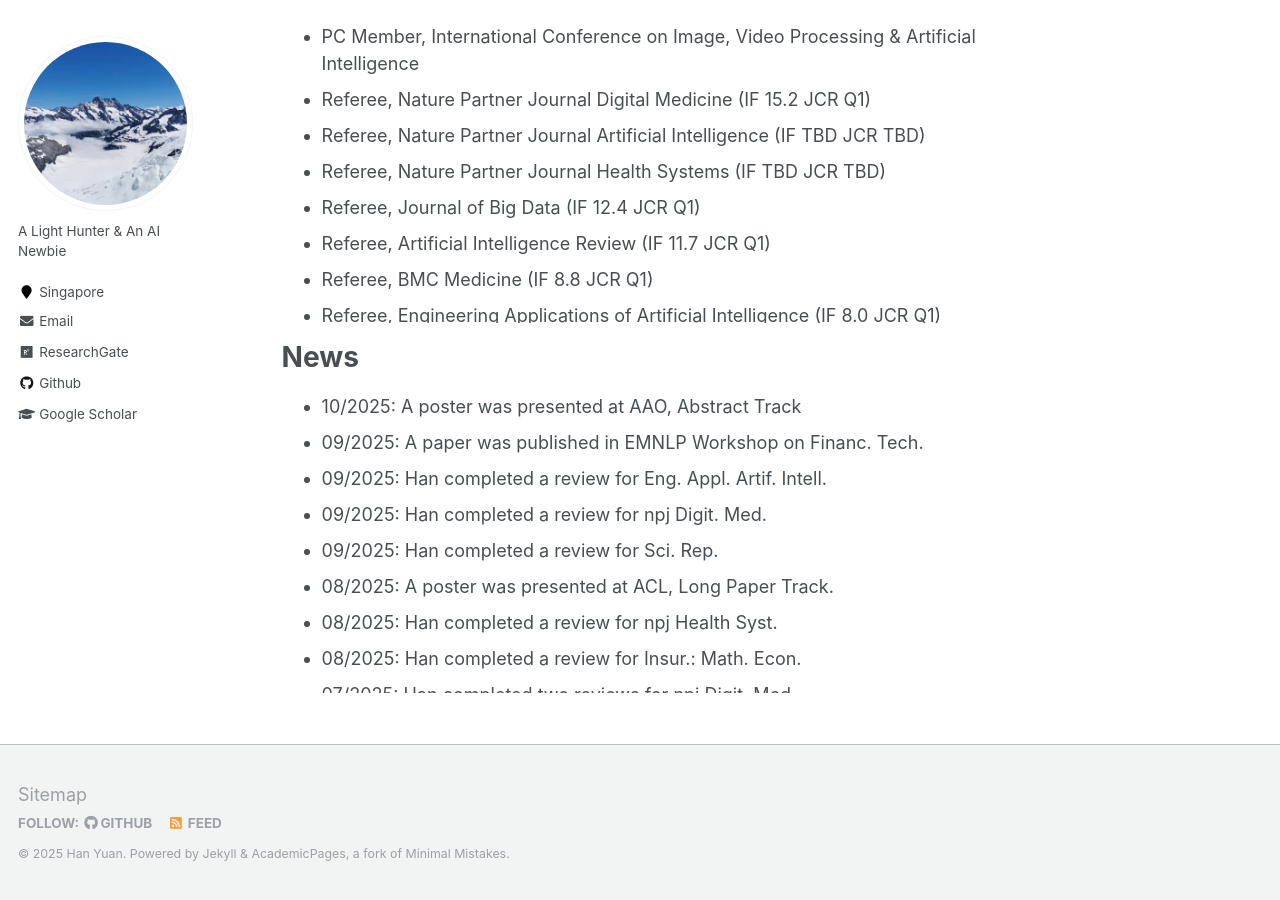
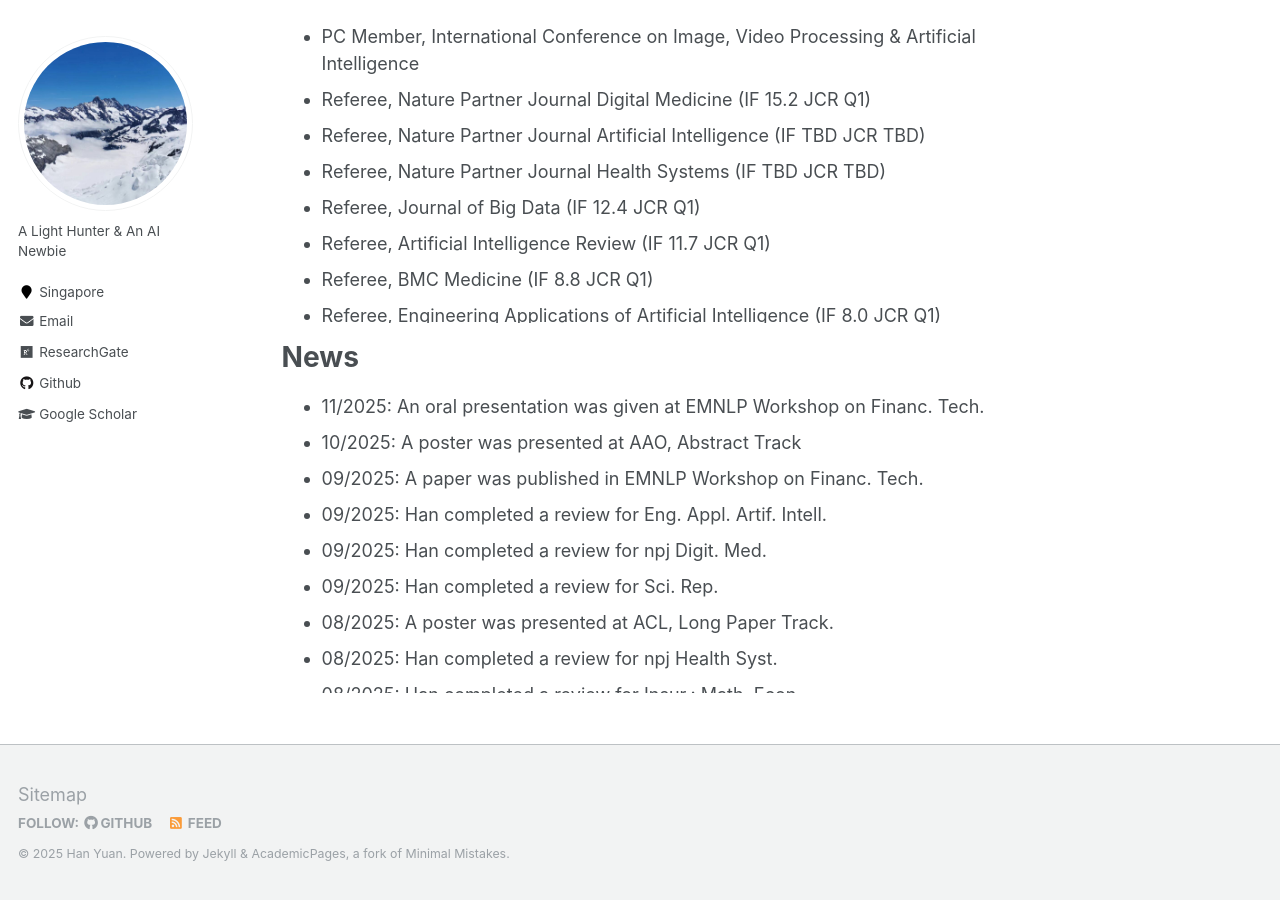
Before and after one commit to Han-Yuan-Med/Han-Yuan-Med.github.io, a Jekyll site: the page built from _pages/about.md, in a window 1280 px wide and 900 px high, scrolled down 968 px. Built offline with Jekyll 4.4.1, drawn with Linux system fonts in a browser that asks for light colours.

Commit message:
Update about.md

```diff
--- a/_pages/about.md
+++ b/_pages/about.md
@@ -56,6 +56,7 @@ Thank you for visiting my academic website. I invite you to explore the [publica
 
 # News
 <ul style="width: auto; height: 300px; overflow: auto">
+  <li>11/2025: An oral presentation was given at EMNLP Workshop on Financ. Tech.</li>
   <li>10/2025: A poster was presented at AAO, Abstract Track</li>
   <li>09/2025: A paper was published in EMNLP Workshop on Financ. Tech.</li>
   <li>09/2025: Han completed a review for Eng. Appl. Artif. Intell.</li>
```
